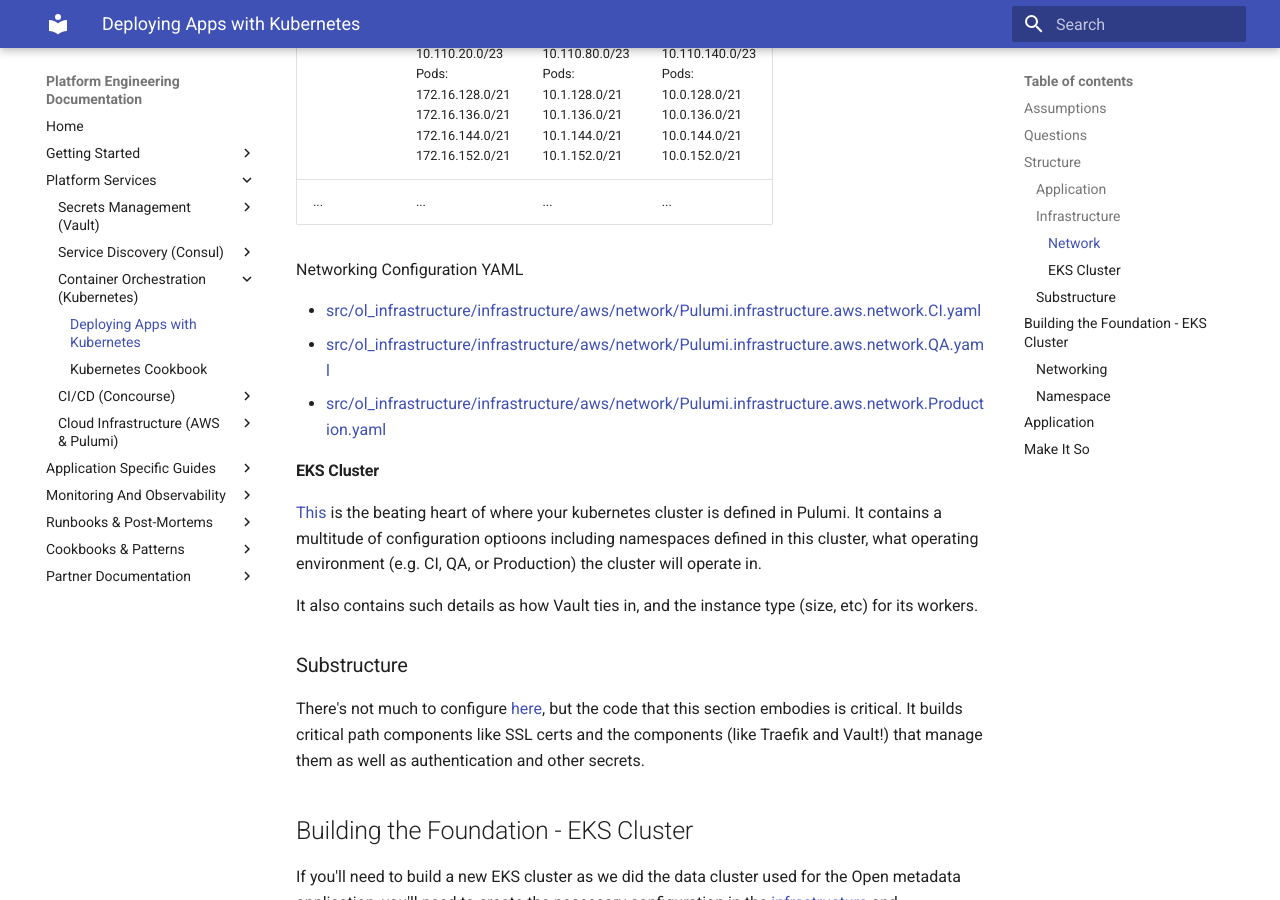
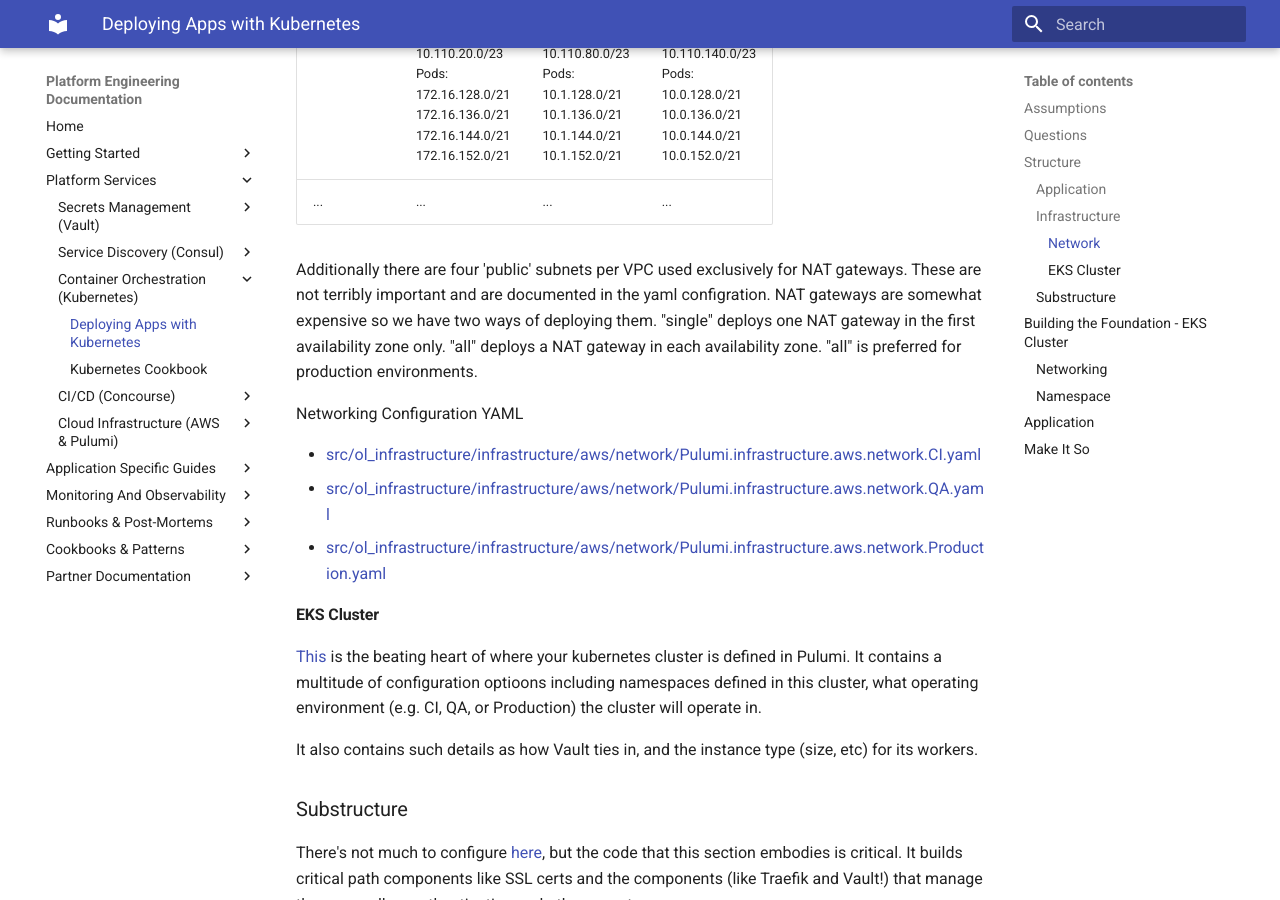
Before and after one commit to mitodl/platform-engineering-site, an MkDocs documentation site: the page built from docs/platform_services/container_orchestration/deploying_apps_with_kubernetes.md, in a window 1280 px wide and 900 px high, scrolled down 1772 px. Built offline with MkDocs 1.6.1 and Material for MkDocs 9.7.7, drawn with Linux system fonts in a browser that asks for light colours.

Commit message:
update documentation on k8s clusters.

```diff
--- a/docs/platform_services/container_orchestration/deploying_apps_with_kubernetes.md
+++ b/docs/platform_services/container_orchestration/deploying_apps_with_kubernetes.md
@@ -55,6 +55,8 @@
 | Data |Services:<br/>10.110.22.0/23<br/>Pods:<br/>172.23.128.0/21<br/>172.23.136.0/21<br/>172.23.144.0/21<br/>172.23.152.0/21 | Services:<br/>10.110.82.0/23<br/>Pods:<br/>10.2.128.0/21<br/>10.2.136.0/21<br/>10.2.144.0/21<br/>10.2.152.0/21 | Services:<br/>10.110.142.0/23<br/>Pods:<br/>10.3.128.0/21<br/>10.3.136.0/21<br/>10.3.144.0/21<br/>10.3.152.0/21 |
 | Operations |Services:<br/>10.110.20.0/23<br/>Pods:<br/>172.16.128.0/21<br/>172.16.136.0/21<br/>172.16.144.0/21<br/>172.16.152.0/21 | Services:<br/>10.110.80.0/23<br/>Pods:<br/>10.1.128.0/21<br/>10.1.136.0/21<br/>10.1.144.0/21<br/>10.1.152.0/21 | Services:<br/>10.110.140.0/23<br/>Pods:<br/>10.0.128.0/21<br/>10.0.136.0/21<br/>10.0.144.0/21<br/>10.0.152.0/21 |
 | ... | ... | ... | ... |
+
+Additionally there are four 'public' subnets per VPC used exclusively for NAT gateways. These are not terribly important and are documented in the yaml configration. NAT gateways are somewhat expensive so we have two ways of deploying them. "single" deploys one NAT gateway in the first availability zone only. "all" deploys a NAT gateway in each availability zone. "all" is preferred for production environments.
 
 Networking Configuration YAML
 
```
